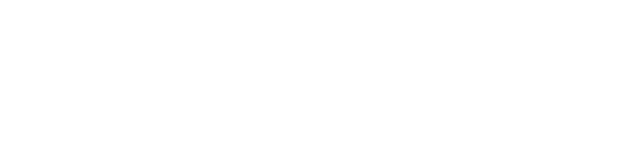
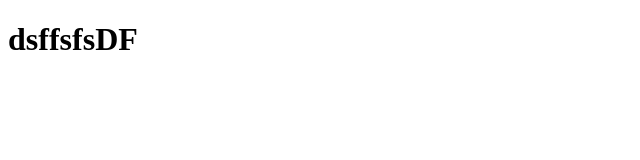
Before and after one commit to rafaelsassuncao/exercicios-JS, a plain HTML site: page desafiosJS/exerc005/index.html in a window 1280 px wide. Shown: the whole page, without its empty margins (0-640 px from the left). Drawn offline with Linux system fonts and the light colour scheme.

Commit message:
Update index.html

```diff
--- a/desafiosJS/exerc005/index.html
+++ b/desafiosJS/exerc005/index.html
@@ -8,6 +8,7 @@
 </head>
 
 <body>
+  <h1>dsffsfsDF</h1>
 
 
 </body>
```
